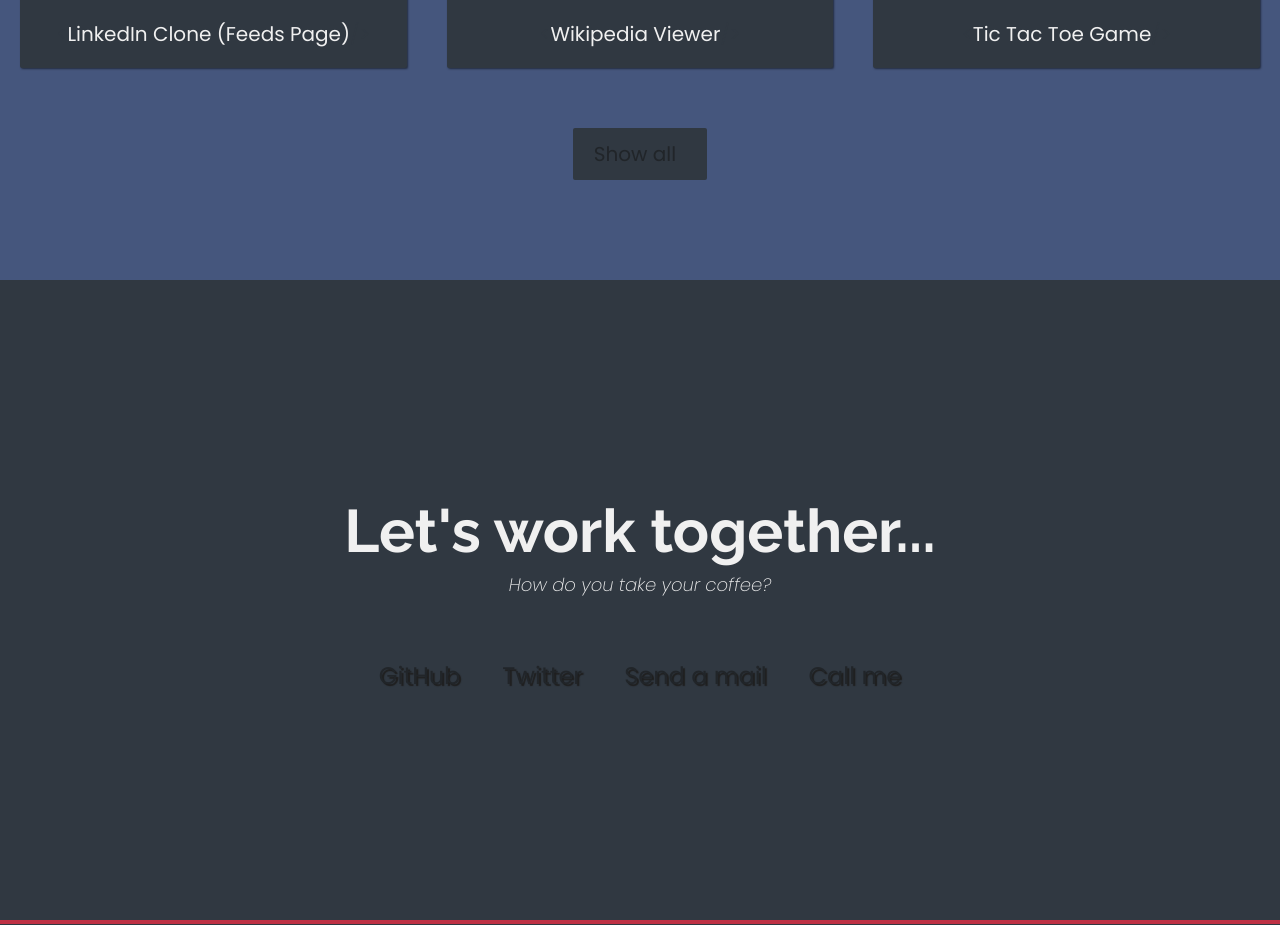
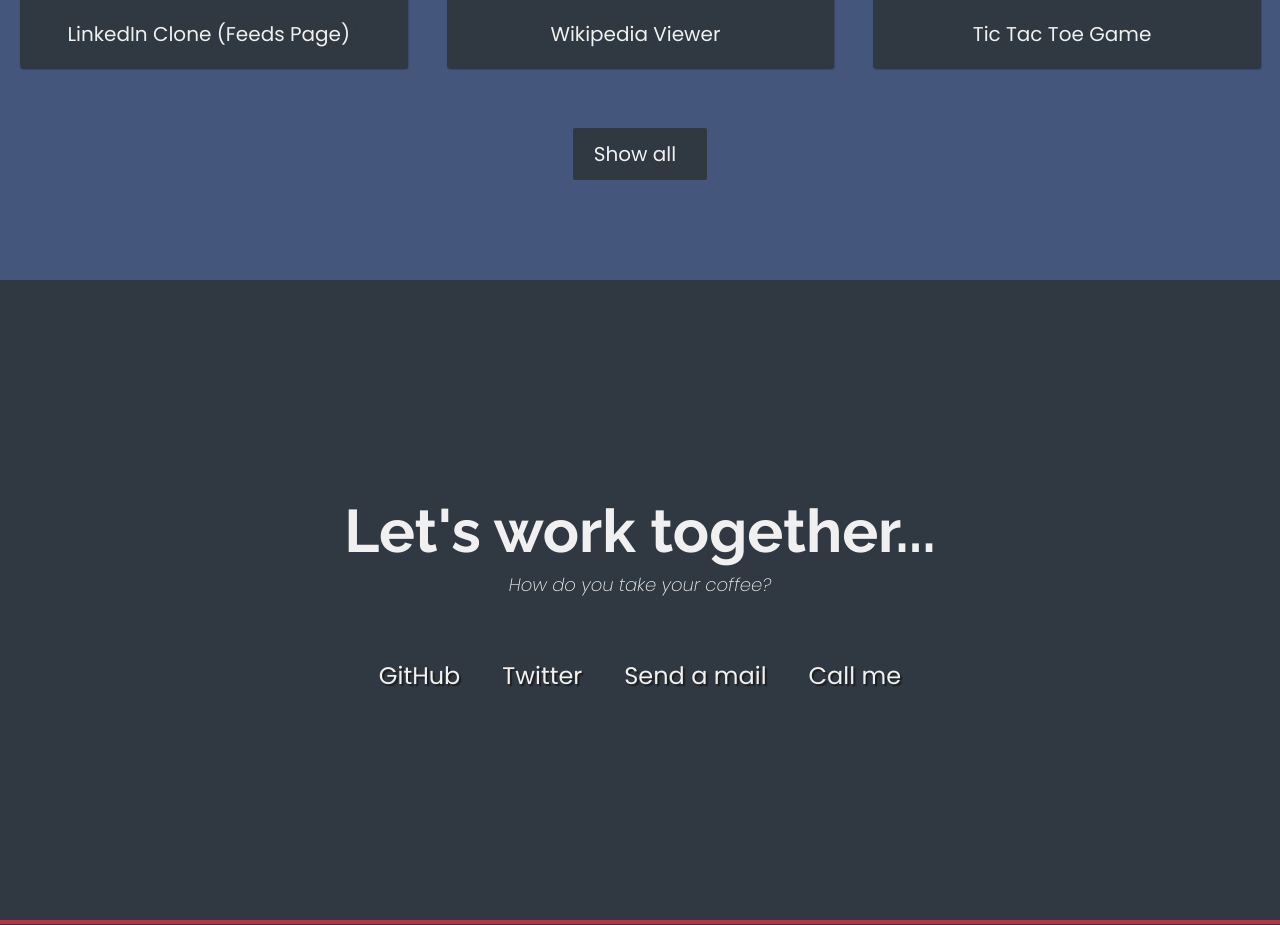
Before and after one commit to inioluwabello/inis-portfolio-app, a Next.js app: page / in a window 1280 px wide. Shown: the part 1720-2645 px from the top of the page. Built offline with nearby package versions, Linux system fonts and the light colour scheme.

Commit message:
updated landing page

```diff
--- a/pages/index.js
+++ b/pages/index.js
@@ -1,7 +1,4 @@
-// import Layout from "../components/layout";
 import Heading from "../components/heading";
-// import LeftPane from "../components/home/LeftPane";
-// import RightPane from "../components/home/RightPane";
 const Index = ({}) => {
   return (
     <>
--- a/styles/global.css
+++ b/styles/global.css
@@ -77,8 +77,8 @@ ul {
 }
 
 a {
- text-decoration: none;
- color: var(--main-white);
+ text-decoration: none !important;
+ color: var(--main-white) !important;
 }
 
 img {
```
